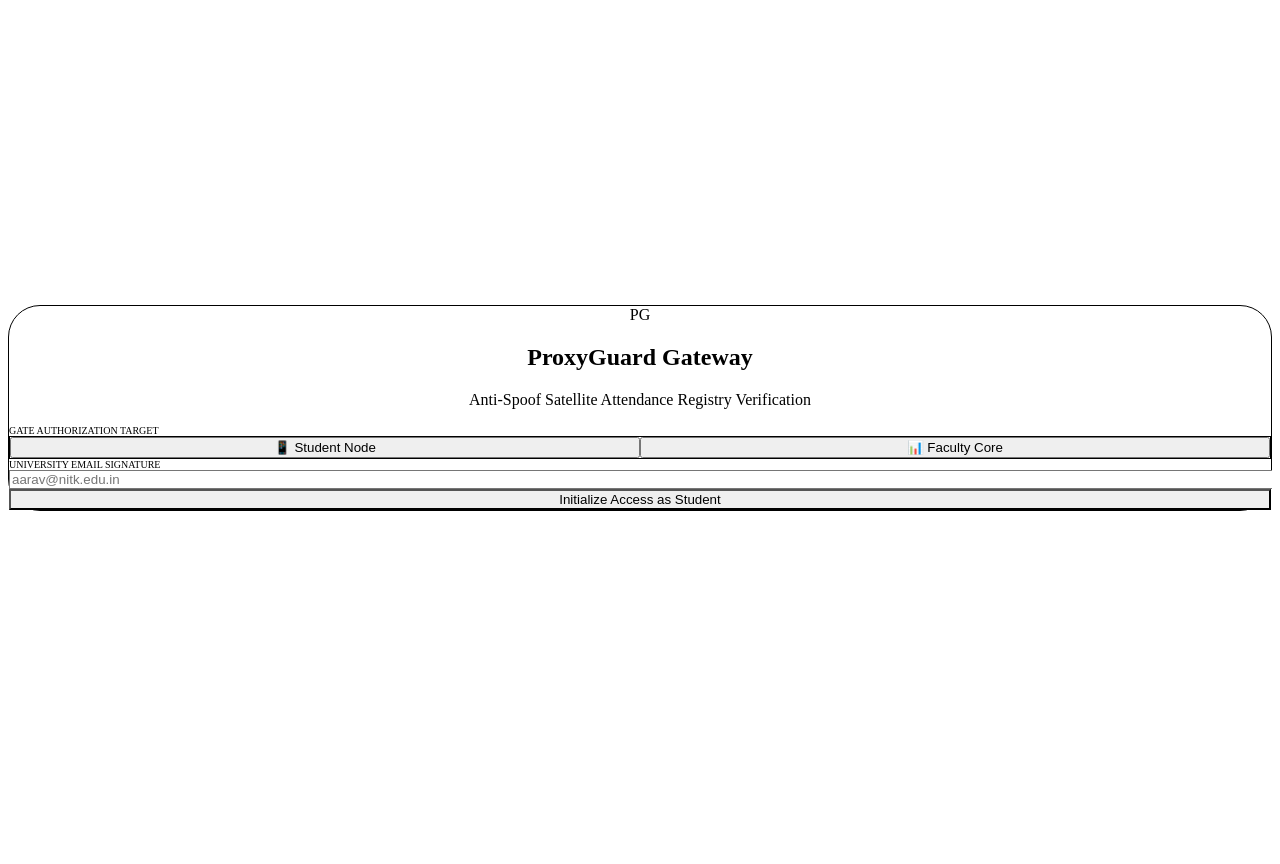
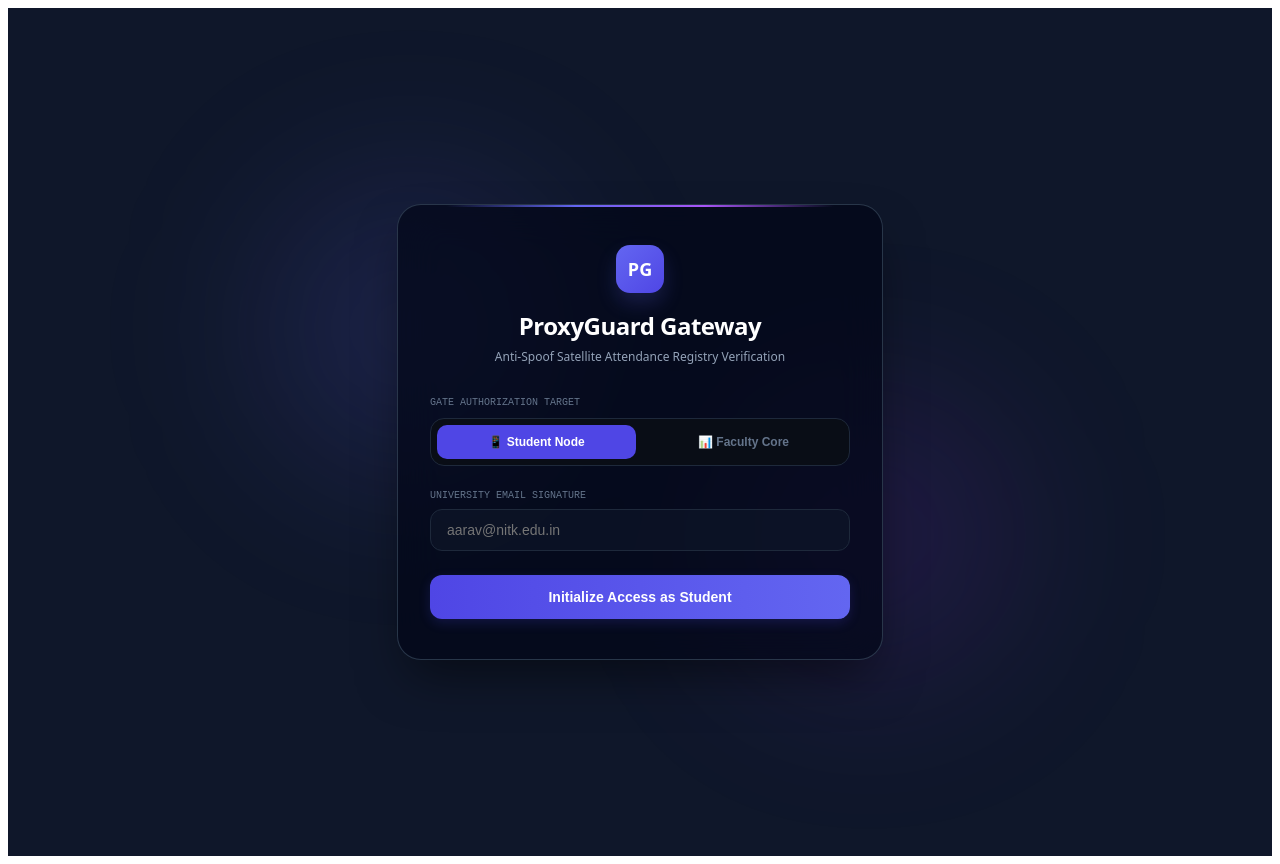
Before and after one commit to saithrishadaggupati/-SmartAttendance-Anti-Proxy-Tracker, a React (Vite) app: page / in a window 1280 px wide. Before the commit the page ends 816 px from the top, so only its background shows below. Built offline with nearby package versions, Linux system fonts and the light colour scheme.

Commit message:
UI Overhaul: Implemented standalone professional aesthetic styling layers

```diff
--- a/src/components/LoginForm.tsx
+++ b/src/components/LoginForm.tsx
@@ -23,48 +23,128 @@ export default function LoginForm() {
   };
 
   return (
-    <div className="min-h-screen bg-slate-900 flex items-center justify-center p-4 relative overflow-hidden font-sans">
-      {/* Soft natural background flares */}
-      <div className="absolute top-1/4 left-1/4 w-72 h-72 bg-indigo-600/10 rounded-full blur-3xl pointer-events-none" />
-      <div className="absolute bottom-1/4 right-1/4 w-72 h-72 bg-purple-600/10 rounded-full blur-3xl pointer-events-none" />
+    <div style={{
+      minHeight: '100vh',
+      backgroundColor: '#0f172a',
+      display: 'flex',
+      alignItems: 'center',
+      justifyContent: 'center',
+      padding: '24px',
+      fontFamily: 'system-ui, -apple-system, sans-serif',
+      position: 'relative',
+      overflow: 'hidden'
+    }}>
+      {/* Premium Ambient Background Glows */}
+      <div style={{
+        position: 'absolute',
+        top: '20%',
+        left: '20%',
+        width: '300px',
+        height: '300px',
+        backgroundColor: 'rgba(99, 102, 241, 0.15)',
+        borderRadius: '50%',
+        filter: 'blur(80px)',
+        pointerEvents: 'none'
+      }} />
+      <div style={{
+        position: 'absolute',
+        bottom: '20%',
+        right: '20%',
+        width: '300px',
+        height: '300px',
+        backgroundColor: 'rgba(147, 51, 234, 0.12)',
+        borderRadius: '50%',
+        filter: 'blur(80px)',
+        pointerEvents: 'none'
+      }} />
 
-      <div className="w-full max-w-md bg-slate-950/60 backdrop-blur-xl border border-slate-800/80 rounded-[2rem] p-6 md:p-8 shadow-2xl relative">
-        <div className="absolute top-0 left-0 right-0 h-[2px] bg-gradient-to-r from-transparent via-indigo-500/40 to-transparent" />
+      {/* Main Glassmorphic Card Container */}
+      <div style={{
+        width: '100%',
+        maxWidth: '420px',
+        backgroundColor: 'rgba(2, 6, 23, 0.7)',
+        backdropFilter: 'blur(20px)',
+        WebkitBackdropFilter: 'blur(20px)',
+        border: '1px solid rgba(51, 65, 85, 0.8)',
+        borderRadius: '24px',
+        padding: '40px 32px',
+        boxShadow: '0 25px 50px -12px rgba(0, 0, 0, 0.5)',
+        position: 'relative'
+      }}>
+        {/* Top Accent Line */}
+        <div style={{
+          position: 'absolute',
+          top: 0,
+          left: '10%',
+          right: '10%',
+          height: '2px',
+          background: 'linear-gradient(to right, transparent, #6366f1, #a855f7, transparent)'
+        }} />
 
-        <div className="text-center mb-8">
-          <div className="inline-flex h-12 w-12 rounded-2xl bg-gradient-to-br from-indigo-500 to-violet-600 items-center justify-center font-bold text-white shadow-xl shadow-indigo-500/10 text-lg mb-4">
+        {/* Header Section */}
+        <div style={{ textAlign: 'center', marginBottom: '32px' }}>
+          <div style={{
+            inlineSize: '48px',
+            blockSize: '48px',
+            borderRadius: '14px',
+            background: 'linear-gradient(135deg, #6366f1, #4f46e5)',
+            display: 'inline-flex',
+            alignItems: 'center',
+            justifyContent: 'center',
+            fontWeight: 'bold',
+            color: '#ffffff',
+            fontSize: '18px',
+            boxShadow: '0 10px 20px rgba(99, 102, 241, 0.2)',
+            marginBottom: '16px'
+          }}>
             PG
           </div>
-          <h2 className="text-2xl font-black text-white tracking-tight">ProxyGuard Gateway</h2>
-          <p className="text-xs text-slate-400 mt-1.5 font-medium">Anti-Spoof Satellite Attendance Registry Verification</p>
+          <h2 style={{ fontSize: '24px', fontWeight: 900, color: '#ffffff', margin: 0, letterSpacing: '-0.5px' }}>
+            ProxyGuard Gateway
+          </h2>
+          <p style={{ fontSize: '12px', color: '#94a3b8', marginTop: '6px', fontWeight: 500 }}>
+            Anti-Spoof Satellite Attendance Registry Verification
+          </p>
         </div>
 
-        <form onSubmit={handleSubmit} className="space-y-6">
-          {/* Target Toggle Selection Deck */}
+        <form onSubmit={handleSubmit} style={{ display: 'flex', flexDirection: 'column', gap: '24px' }}>
+          {/* Role Selection Toggle */}
           <div>
-            <label className="text-[10px] font-mono tracking-widest text-slate-500 uppercase block mb-2.5">
+            <label style={{ fontSize: '10px', fontFamily: 'monospace', tracking: '1px', color: '#64748b', textTransform: 'uppercase', display: 'block', marginBottom: '10px' }}>
               Gate Authorization Target
             </label>
-            <div className="grid grid-cols-2 gap-3 bg-slate-900/60 border border-slate-800/60 p-1.5 rounded-xl">
+            <div style={{ display: 'grid', gridTemplateColumns: '1fr 1fr', gap: '8px', backgroundColor: '#090d16', border: '1px solid #1e293b', padding: '6px', borderRadius: '14px' }}>
               <button
                 type="button"
                 onClick={() => setRole('student')}
-                className={`py-2 px-3 rounded-lg text-xs font-bold transition-all duration-150 ${
-                  role === 'student'
-                    ? 'bg-indigo-600 text-white shadow-md'
-                    : 'text-slate-400 hover:text-slate-200'
-                }`}
+                style={{
+                  padding: '10px',
+                  borderRadius: '10px',
+                  fontSize: '12px',
+                  fontWeight: 'bold',
+                  border: 'none',
+                  cursor: 'pointer',
+                  transition: 'all 0.2s',
+                  backgroundColor: role === 'student' ? '#4f46e5' : 'transparent',
+                  color: role === 'student' ? '#ffffff' : '#64748b'
+                }}
               >
                 📱 Student Node
               </button>
               <button
                 type="button"
                 onClick={() => setRole('professor')}
-                className={`py-2 px-3 rounded-lg text-xs font-bold transition-all duration-150 ${
-                  role === 'professor'
-                    ? 'bg-indigo-600 text-white shadow-md'
-                    : 'text-slate-400 hover:text-slate-200'
-                }`}
+                style={{
+                  padding: '10px',
+                  borderRadius: '10px',
+                  fontSize: '12px',
+                  fontWeight: 'bold',
+                  border: 'none',
+                  cursor: 'pointer',
+                  transition: 'all 0.2s',
+                  backgroundColor: role === 'professor' ? '#4f46e5' : 'transparent',
+                  color: role === 'professor' ? '#ffffff' : '#64748b'
+                }}
               >
                 📊 Faculty Core
               </button>
@@ -73,7 +153,7 @@ export default function LoginForm() {
 
           {/* Email Input Node */}
           <div>
-            <label className="text-[10px] font-mono tracking-widest text-slate-500 uppercase block mb-2">
+            <label style={{ fontSize: '10px', fontFamily: 'monospace', color: '#64748b', textTransform: 'uppercase', display: 'block', marginBottom: '8px' }}>
               University Email Signature
             </label>
             <input
@@ -81,23 +161,48 @@ export default function LoginForm() {
               value={email}
               onChange={(e) => setEmail(e.target.value)}
               placeholder={role === 'student' ? 'aarav@nitk.edu.in' : 'bubu@nitk.edu.in'}
-              className="w-full bg-slate-900/50 border border-slate-800 focus:border-indigo-500/80 rounded-xl px-4 py-3 text-sm text-slate-200 placeholder:text-slate-600 focus:outline-none transition-colors"
+              style={{
+                width: '100%',
+                backgroundColor: 'rgba(15, 23, 42, 0.6)',
+                border: '1px solid #1e293b',
+                borderRadius: '12px',
+                padding: '12px 16px',
+                fontSize: '14px',
+                color: '#f8fafc',
+                outline: 'none',
+                boxSizing: 'border-box',
+                transition: 'border-color 0.2s'
+              }}
+              onFocus={(e) => e.target.style.borderColor = '#6366f1'}
+              onBlur={(e) => e.target.style.borderColor = '#1e293b'}
             />
           </div>
 
           {errorMsg && (
-            <p className="text-xs font-mono font-medium text-rose-400 bg-rose-500/5 border border-rose-500/10 p-3 rounded-xl">
+            <p style={{ fontSize: '12px', fontFamily: 'monospace', color: '#f87171', backgroundColor: 'rgba(239, 68, 68, 0.05)', border: '1px solid rgba(239, 68, 68, 0.2)', padding: '12px', borderRadius: '12px', margin: 0 }}>
               ⚠️ {errorMsg}
             </p>
           )}
 
-          {/* Submit Action Block */}
+          {/* Action Submission Button */}
           <button
             type="submit"
             disabled={isLoading}
-            className="w-full py-3.5 px-4 bg-gradient-to-r from-indigo-600 to-violet-600 hover:from-indigo-500 hover:to-violet-500 text-white font-bold tracking-wide text-sm rounded-xl transition-all duration-200 active:scale-[0.98] disabled:opacity-50 shadow-xl shadow-indigo-600/10"
+            style={{
+              width: '100%',
+              padding: '14px',
+              background: 'linear-gradient(to right, #4f46e5, #6366f1)',
+              color: '#ffffff',
+              fontWeight: 'bold',
+              fontSize: '14px',
+              border: 'none',
+              borderRadius: '12px',
+              cursor: 'pointer',
+              transition: 'all 0.2s',
+              boxShadow: '0 4px 12px rgba(79, 70, 229, 0.2)'
+            }}
           >
-            {isLoading ? 'Syncing Network Handshake...' : `Initialize Access as ${role === 'student' ? 'Student' : 'Professor'}`}
+            {isLoading ? 'Syncing Handshake Module...' : `Initialize Access as ${role === 'student' ? 'Student' : 'Professor'}`}
           </button>
         </form>
       </div>
```
